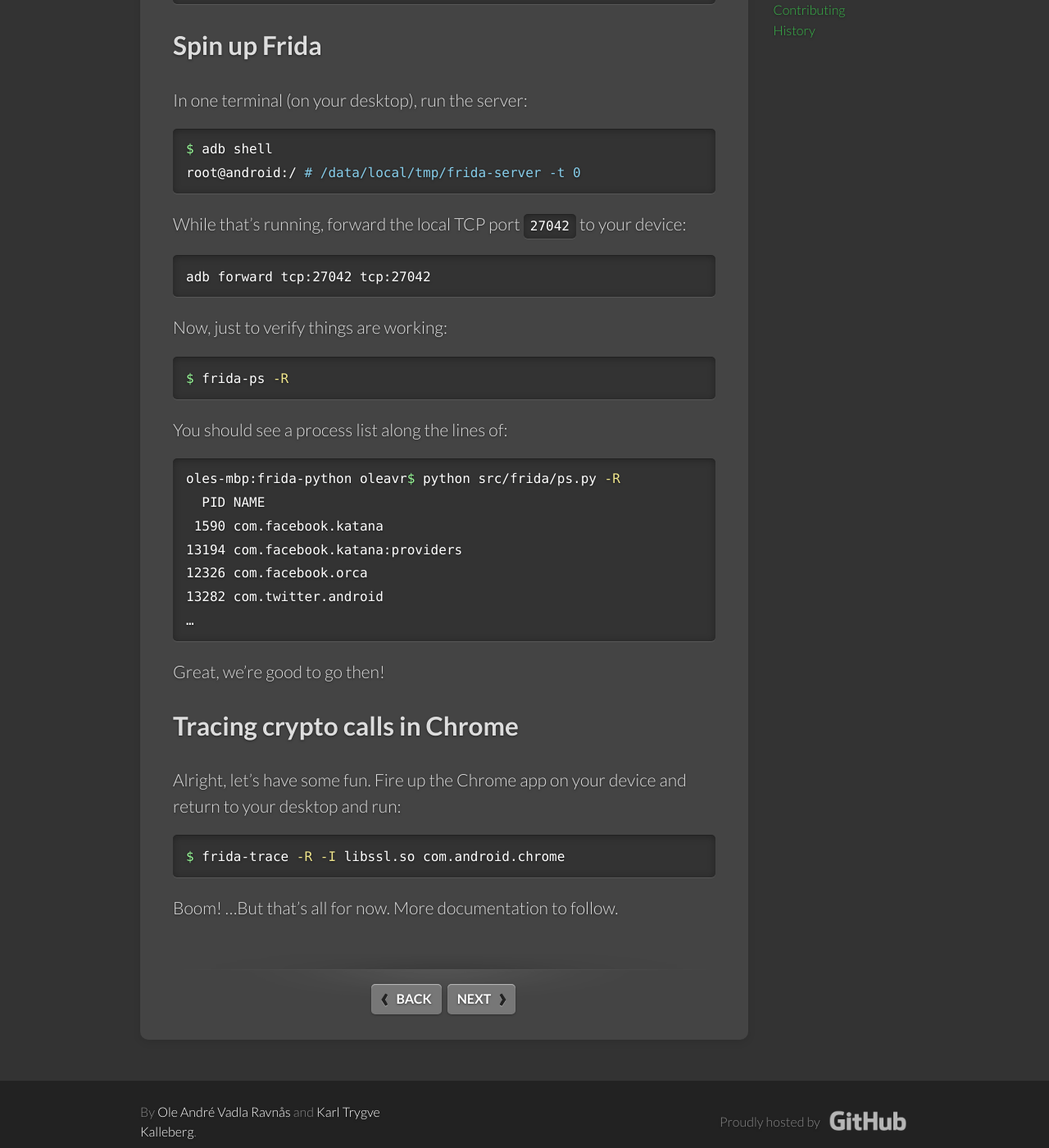
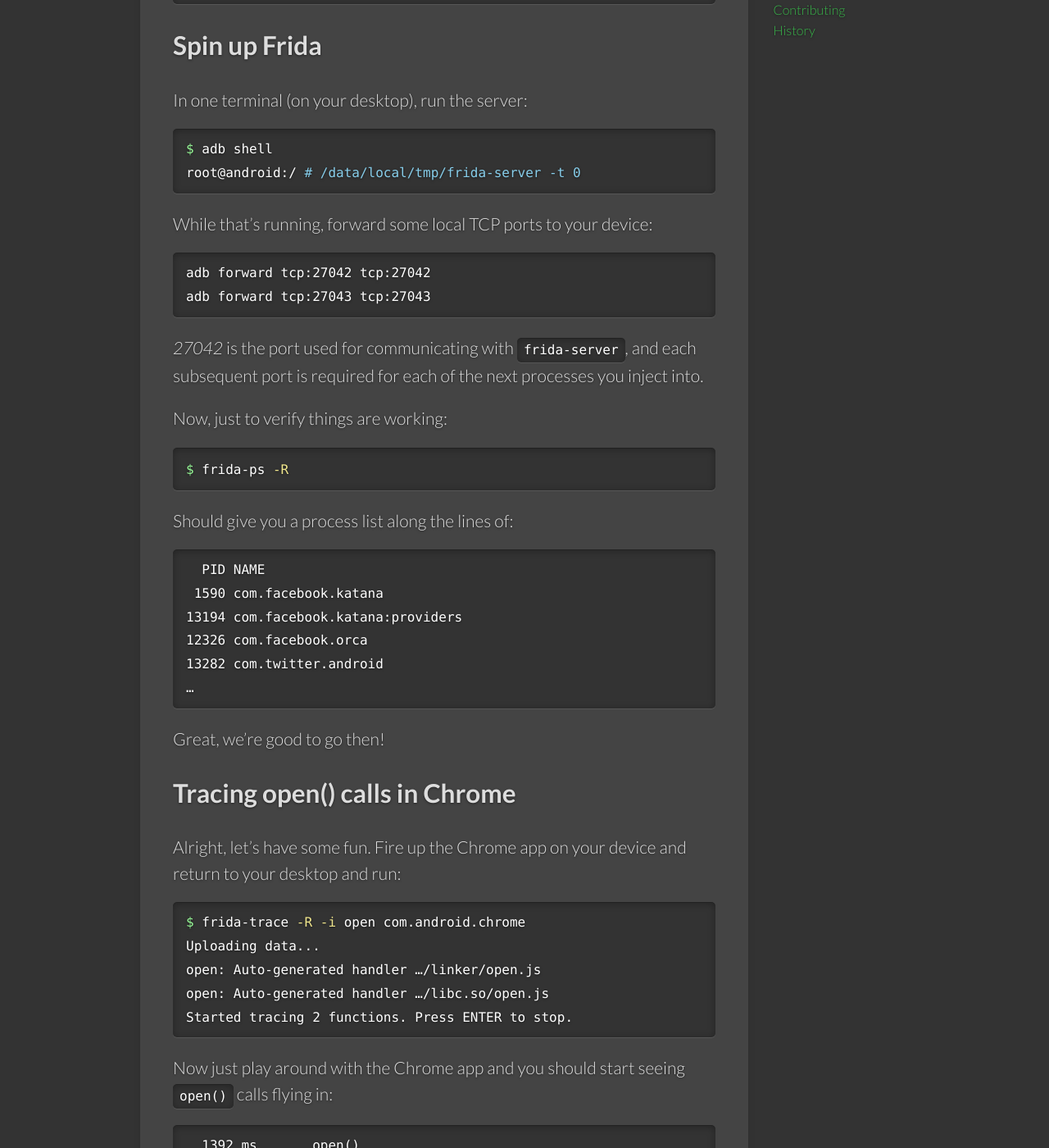
Before and after one commit to frida/frida-website, a Jekyll site: the page built from docs/android.md, in a window 1280 px wide and 1400 px high, scrolled down 806 px. Shown: the whole window at 82% size. Built offline with Jekyll 4.4.1, drawn with Linux system fonts in a browser that asks for light colours; some web fonts are replaced; some of the changed text lies outside the part shown.

Commit message:
Improve the Android documentation

```diff
--- a/docs/android.md
+++ b/docs/android.md
@@ -34,20 +34,23 @@ $ adb shell
 root@android:/ # /data/local/tmp/frida-server -t 0
 {% endhighlight %}
 
-While that's running, forward the local TCP port `27042` to your device:
+While that's running, forward some local TCP ports to your device:
 {% highlight bash %}
 adb forward tcp:27042 tcp:27042
+adb forward tcp:27043 tcp:27043
 {% endhighlight %}
+
+*27042* is the port used for communicating with `frida-server`, and each
+subsequent port is required for each of the next processes you inject into.
 
 Now, just to verify things are working:
 {% highlight bash %}
 $ frida-ps -R
 {% endhighlight %}
 
-You should see a process list along the lines of:
+Should give you a process list along the lines of:
 
 {% highlight bash %}
-oles-mbp:frida-python oleavr$ python src/frida/ps.py -R
   PID NAME
  1590 com.facebook.katana
 13194 com.facebook.katana:providers
@@ -58,13 +61,27 @@ oles-mbp:frida-python oleavr$ python src/frida/ps.py -R
 
 Great, we're good to go then!
 
-## Tracing crypto calls in Chrome
+## Tracing open() calls in Chrome
 
 Alright, let's have some fun. Fire up the Chrome app on your device and return
 to your desktop and run:
 
 {% highlight bash %}
-$ frida-trace -R -I libssl.so com.android.chrome
+$ frida-trace -R -i open com.android.chrome
+Uploading data...
+open: Auto-generated handler …/linker/open.js
+open: Auto-generated handler …/libc.so/open.js
+Started tracing 2 functions. Press ENTER to stop.
 {% endhighlight %}
 
-Boom! ...But that's all for now. More documentation to follow.
+Now just play around with the Chrome app and you should start seeing `open()`
+calls flying in:
+
+{% highlight bash %}
+  1392 ms	open()
+  1403 ms	open()
+  1420 ms	open()
+{% endhighlight %}
+
+You can now live-edit the aforementioned JavaScript files as you read
+`man open`, and start diving deeper and deeper into your Android apps.
```
Also changed, not shown: other parts of docs/android.md (+4 -4 lines).
